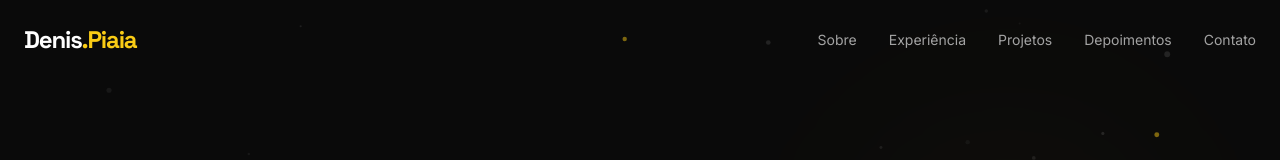
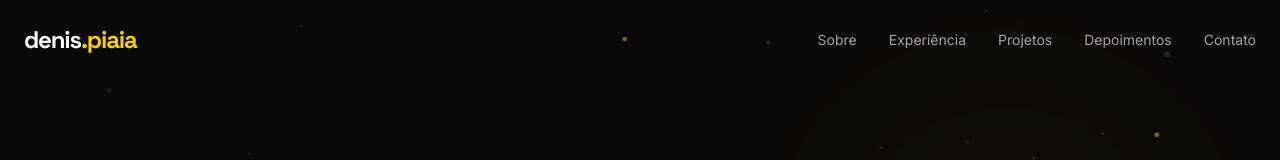
Before and after one commit to dpiaia/Piaianet-, a React (Vite) app: page / in a window 1280 px wide. Shown: the top 160 px of the page. Built offline with nearby package versions, Linux system fonts and the light colour scheme.

Commit message:
feat: Update brand and add clients
- Corrected logo to lowercase 'denis.piaia'.
- Added 'TDC' and 'Coderhouse' to the freelance client list.
- Adjusted grid columns for wider display of clients.

```diff
--- a/components/Experience.tsx
+++ b/components/Experience.tsx
@@ -45,7 +45,9 @@ const freelanceClients = [
   { name: "Athletico Paranaense", category: "Sports Tech" },
   { name: "Puc Campinas", category: "Educação" },
   { name: "IxDA", category: "Comunidade" },
-  { name: "IXDD", category: "Workshops" }
+  { name: "IXDD", category: "Workshops" },
+  { name: "TDC", category: "Palestrante" },
+  { name: "Coderhouse", category: "Educação" }
 ];
 
 const Experience: React.FC = () => {
@@ -130,7 +132,7 @@ const Experience: React.FC = () => {
             </div>
           </div>
 
-          <div className="grid grid-cols-2 md:grid-cols-3 gap-4">
+          <div className="grid grid-cols-2 md:grid-cols-4 gap-4">
             {freelanceClients.map((client, idx) => (
               <motion.div
                 key={idx}
--- a/components/Header.tsx
+++ b/components/Header.tsx
@@ -31,7 +31,7 @@ const Header: React.FC = () => {
     >
       <div className="container mx-auto px-6 flex justify-between items-center">
         <a href="#" className="text-2xl font-display font-bold text-white tracking-tighter">
-          Denis<span className="text-brand-yellow">.Piaia</span>
+          denis<span className="text-brand-yellow">.piaia</span>
         </a>
 
         {/* Desktop Nav */}
```
